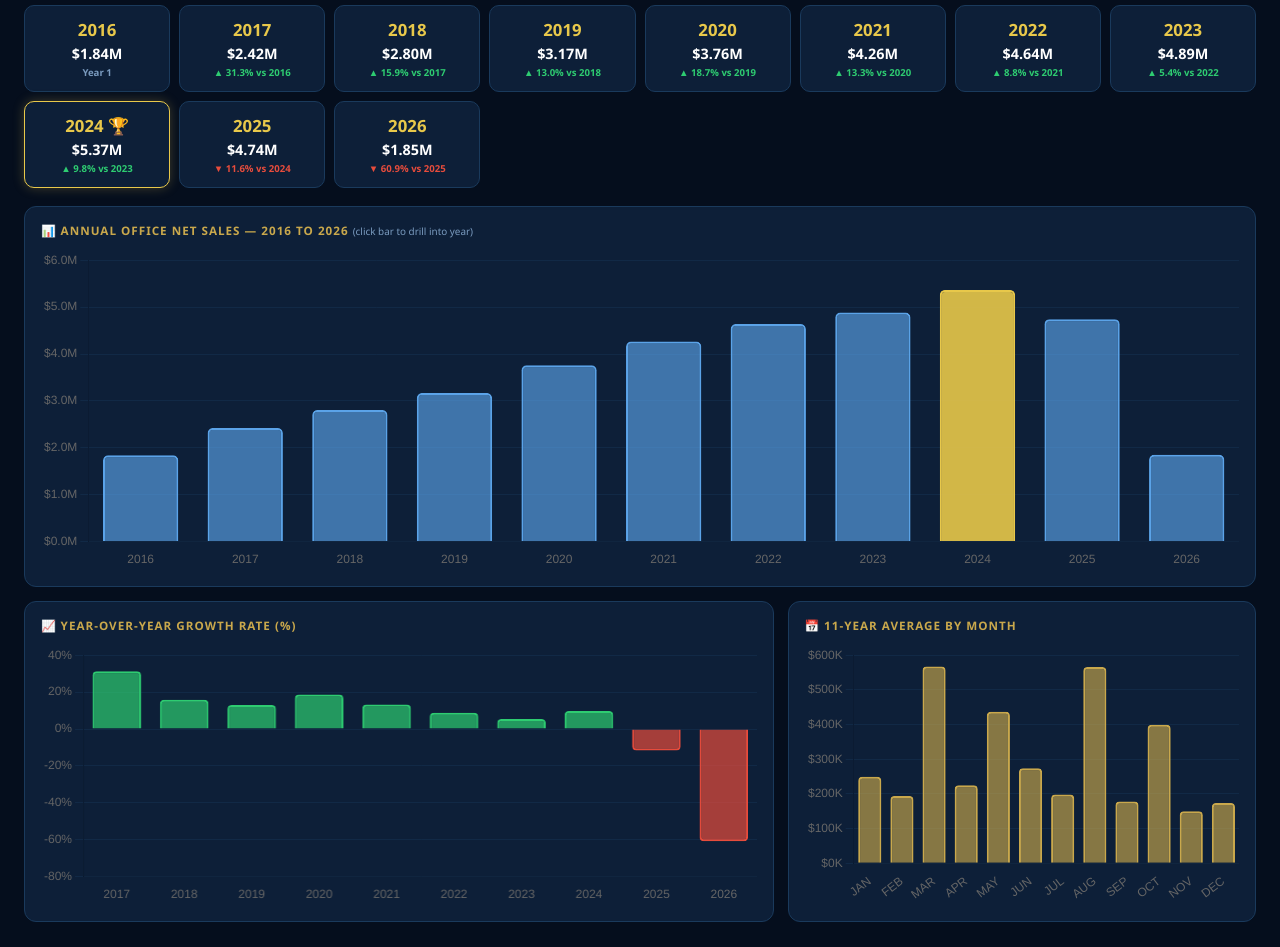
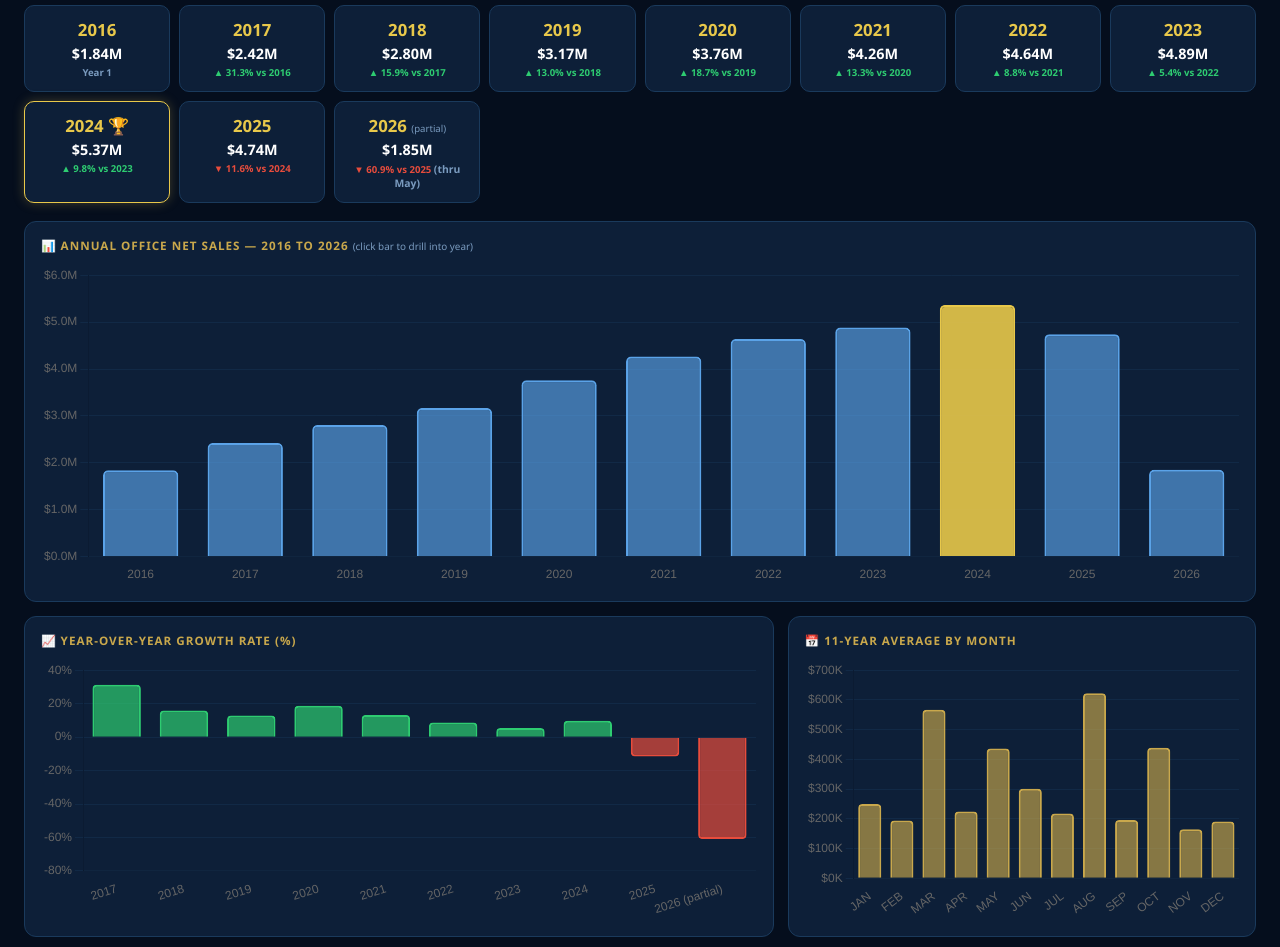
Before and after one commit to jfgreco84-commits/wi-sales-history, a plain HTML site: page index.html in a window 1280 px wide. Shown: the part 541-1488 px from the top of the page. Drawn offline with nearby package versions, Linux system fonts and the light colour scheme.

Commit message:
Fix avg chart divisor, bestByMonth avg, 2026 partial label, CDN SRI

```diff
--- a/index.html
+++ b/index.html
@@ -4,7 +4,7 @@
 <meta charset="UTF-8">
 <meta name="viewport" content="width=device-width,initial-scale=1.0">
 <title>DBW Wisconsin Sales Command Center</title>
-<script src="https://cdn.jsdelivr.net/npm/chart.js@4/dist/chart.umd.min.js"></script>
+<script src="https://cdn.jsdelivr.net/npm/chart.js@4.4.7/dist/chart.umd.min.js" integrity="sha256-5HyNLJXHTBMm6pnOKXEGdaRfLHvFZdlKkjGbHQVLsas=" crossorigin="anonymous" onerror="document.body.innerHTML='<div style=padding:40px;color:#e74c3c;font-family:sans-serif><h2>Chart.js failed to load from CDN. Please check your internet connection and reload.</h2></div>'"></script>
 <style>
 :root{
   --navy:#050e1d;--navy2:#0a1628;--navy3:#0f2040;--card:#0d1f38;
@@ -650,9 +650,9 @@ function renderHome() {
     const chg=pr?pctN(ANNUAL[y],pr):null;
     const isBest=y===bestY;
     ygHtml+=`<div class="yc${isBest?" best":""}" onclick="navYear(${y})">
-      <div class="yy">${y}${isBest?" &#127942;":""}</div>
+      <div class="yy">${y}${isBest?" &#127942;":""}${y===2026?` <span style="font-size:.6rem;color:var(--muted);font-weight:400">(partial)</span>`:""}</div>
       <div class="ys">${fmtM(ANNUAL[y])}</div>
-      ${chg!=null?`<div class="yt ${chg>=0?"up":"dn"}">${chg>=0?"&#9650;":"&#9660;"} ${Math.abs(chg).toFixed(1)}% vs ${y-1}</div>`:`<div class="yt fl">Year 1</div>`}
+      ${chg!=null?`<div class="yt ${chg>=0?"up":"dn"}">${chg>=0?"&#9650;":"&#9660;"} ${Math.abs(chg).toFixed(1)}% vs ${y-1}${y===2026?` <span style="color:var(--muted);font-size:.65rem">(thru May)</span>`:""}</div>`:`<div class="yt fl">Year 1</div>`}
     </div>`;
   });
   document.getElementById("yearGrid").innerHTML=ygHtml;
@@ -684,7 +684,7 @@ function renderAnnualChart() {
 
 function renderGrowthChart() {
   const ctx=document.getElementById("growthChart").getContext("2d");
-  const labels=YEARS.slice(1).map(String);
+  const labels=YEARS.slice(1).map(y=>y===2026?y+" (partial)":String(y));
   const vals=YEARS.slice(1).map(y=>{const p=pctN(ANNUAL[y],ANNUAL[y-1]);return p!=null?+p.toFixed(1):0;});
   if(window._gC) window._gC.destroy();
   window._gC=new Chart(ctx,{type:"bar",
@@ -692,14 +692,14 @@ function renderGrowthChart() {
       backgroundColor:vals.map(v=>v>=0?"rgba(46,204,113,.7)":"rgba(231,76,60,.7)"),
       borderColor:vals.map(v=>v>=0?"#2ecc71":"#e74c3c"),borderWidth:2,borderRadius:4}]},
     options:{responsive:true,maintainAspectRatio:false,
-      plugins:{legend:{display:false},tooltip:{callbacks:{label:i=>i.raw+"%"}}},
+      plugins:{legend:{display:false},tooltip:{callbacks:{label:i=>{const yr=YEARS.slice(1)[i.dataIndex];return i.raw+"%"+(yr===2026?" (partial year — thru May)":"")}}}},
       scales:{y:{ticks:{callback:v=>v+"%"},grid:{color:"rgba(26,58,92,.4)"}},x:{grid:{display:false}}}}
   });
 }
 
 function renderAvgChart() {
   const ctx=document.getElementById("avgChart").getContext("2d");
-  const avgs=MONTHS.map(m=>YEARS.reduce((s,y)=>s+(NET[y][m]||0),0)/YEARS.length);
+  const avgs=MONTHS.map(m=>{const vals=YEARS.map(y=>NET[y][m]).filter(v=>v!=null);return vals.length?vals.reduce((s,v)=>s+v,0)/vals.length:0;});
   if(window._avC) window._avC.destroy();
   window._avC=new Chart(ctx,{type:"bar",
     data:{labels:MONTHS,datasets:[{label:"11-Yr Avg",data:avgs,
@@ -735,7 +735,7 @@ function renderBestByMonth() {
     const b=ranked[0],s=ranked[1];
     const v24=NET[2024][m]||0, v25=NET[2025][m]||0;
     const chg=pctN(v25,v24);
-    const avg=YEARS.reduce((ss,y)=>ss+(NET[y][m]||0),0)/YEARS.length;
+    const nonNullVals=YEARS.map(y=>NET[y][m]).filter(v=>v!=null);const avg=nonNullVals.length?nonNullVals.reduce((s,v)=>s+v,0)/nonNullVals.length:0;
     return `<tr onclick="navMonth('${m}',2025)" style="cursor:pointer">
       <td class="hi">${MONTH_FULL[mi]}</td>
       <td class="g">${b.y} &#127942;</td>
```
